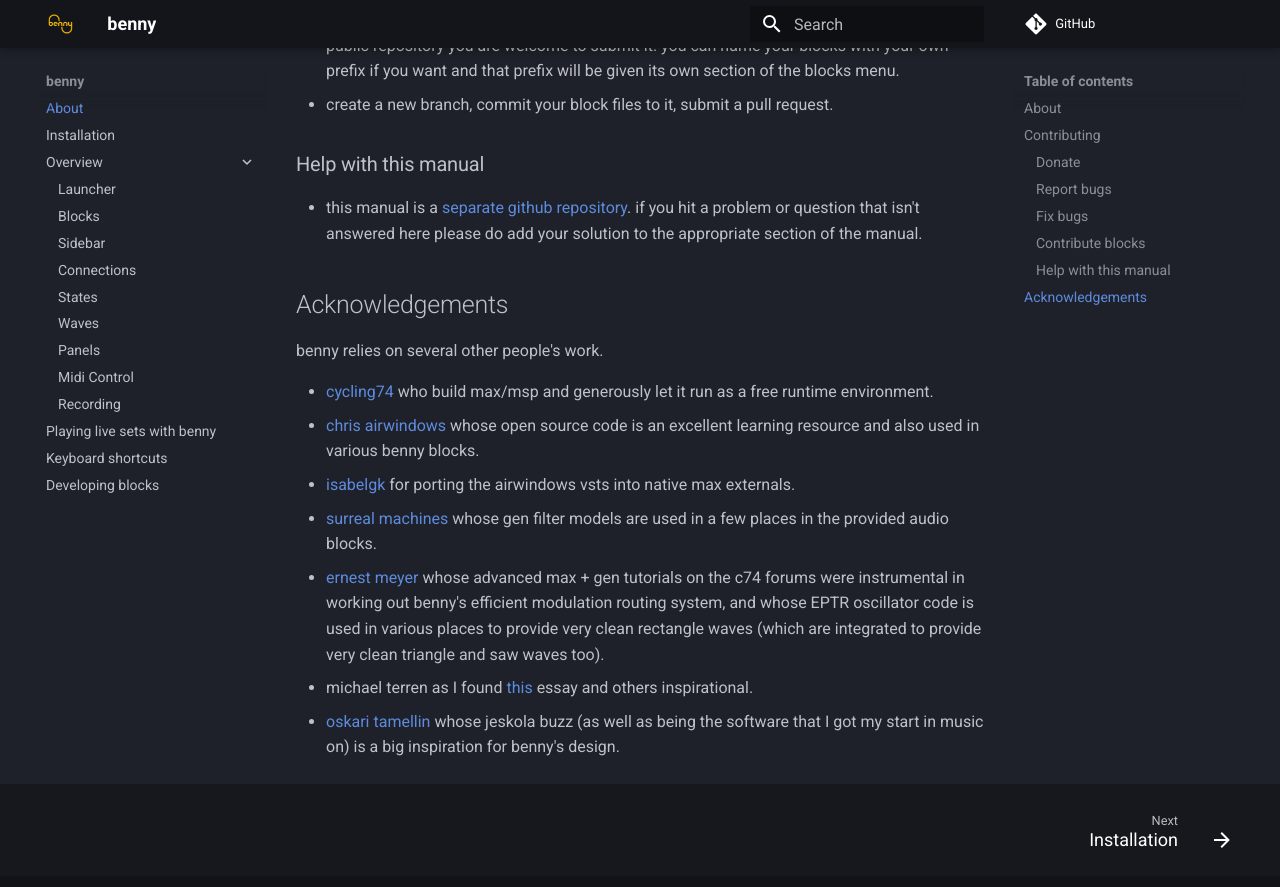
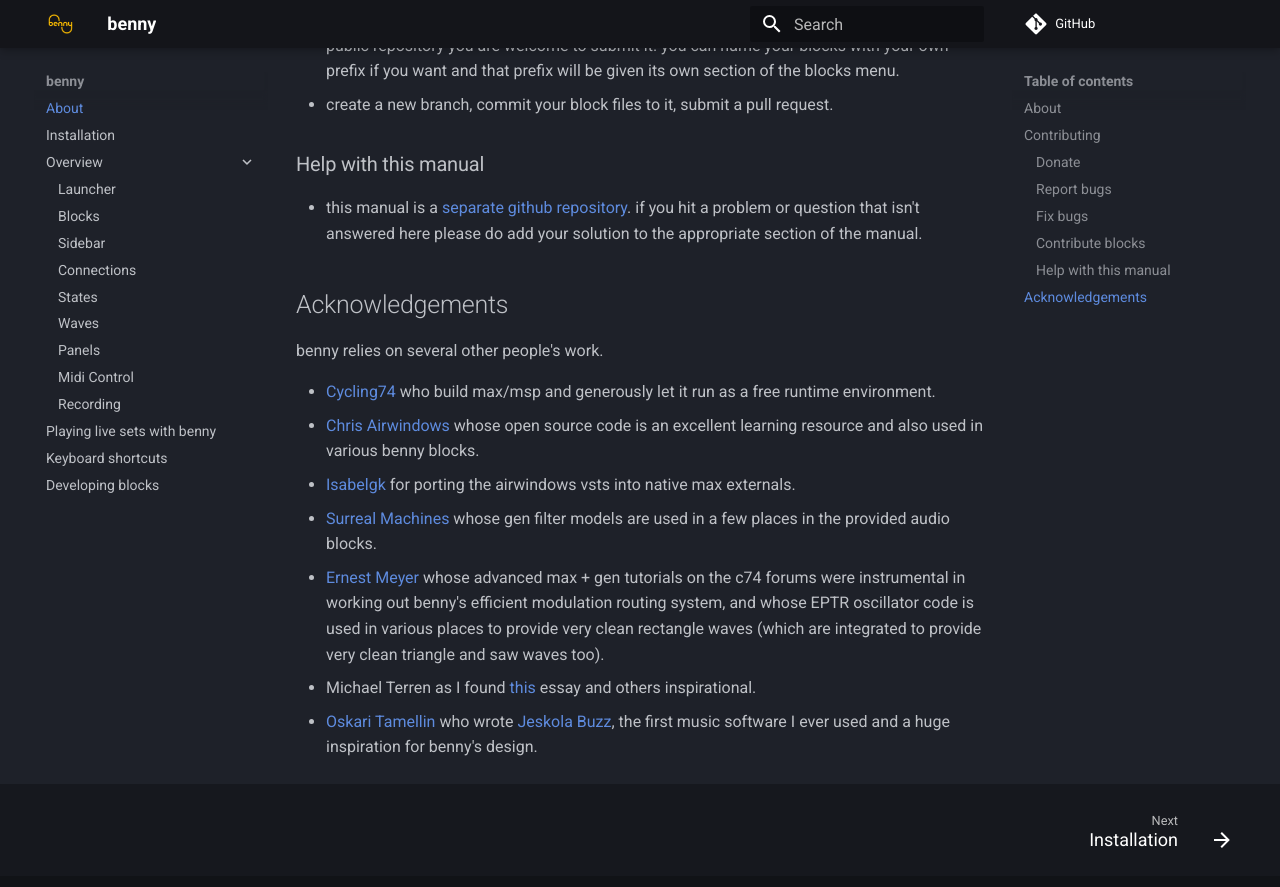
Before and after one commit to playbenny/benny_manual, an MkDocs documentation site: the page built from docs/index.md, in a window 1280 px wide and 900 px high, scrolled down 2010 px. Shown: the top 887 px of the window. Built offline with MkDocs 1.6.1 and Material for MkDocs 9.7.7, drawn with Linux system fonts in a browser that asks for light colours; comment, search, counter and statistics services are not loaded.

Commit message:
Update index.md

```diff
--- a/docs/index.md
+++ b/docs/index.md
@@ -46,10 +46,10 @@
 
 benny relies on several other people's work.
 
-- [cycling74](https://www.cycling74.com) who build max/msp and generously let it run as a free runtime environment.
-- [chris airwindows](https://www.airwindows.com) whose open source code is an excellent learning resource and also used in various benny blocks.
-- [isabelgk](https://github.com/isabelgk/airfx) for porting the airwindows vsts into native max externals.
-- [surreal machines](https://www.surrealmachines.com/) whose gen filter models are used in a few places in the provided audio blocks.
-- [ernest meyer](https://www.yofiel.com) whose advanced max + gen tutorials on the c74 forums were instrumental in working out benny's efficient modulation routing system, and whose EPTR oscillator code is used in various places to provide very clean rectangle waves (which are integrated to provide very clean triangle and saw waves too).
-- michael terren as I found [this](https://disclaimer.org.au/contents/where-and-how-to-gather/the-hegemony-of-the-daw) essay and others inspirational.
-- [oskari tamellin](http://jeskola.net/buzz/) whose jeskola buzz (as well as being the software that I got my start in music on) is a big inspiration for benny's design.
+- [Cycling74](https://www.cycling74.com) who build max/msp and generously let it run as a free runtime environment.
+- [Chris Airwindows](https://www.airwindows.com) whose open source code is an excellent learning resource and also used in various benny blocks.
+- [Isabelgk](https://github.com/isabelgk/airfx) for porting the airwindows vsts into native max externals.
+- [Surreal Machines](https://www.surrealmachines.com/) whose gen filter models are used in a few places in the provided audio blocks.
+- [Ernest Meyer](https://www.yofiel.com) whose advanced max + gen tutorials on the c74 forums were instrumental in working out benny's efficient modulation routing system, and whose EPTR oscillator code is used in various places to provide very clean rectangle waves (which are integrated to provide very clean triangle and saw waves too).
+- Michael Terren as I found [this](https://disclaimer.org.au/contents/where-and-how-to-gather/the-hegemony-of-the-daw) essay and others inspirational.
+- [Oskari Tamellin](http://jeskola.net/) who wrote [Jeskola Buzz](http://jeskola.net/buzz/), the first music software I ever used and a huge inspiration for benny's design.
```
